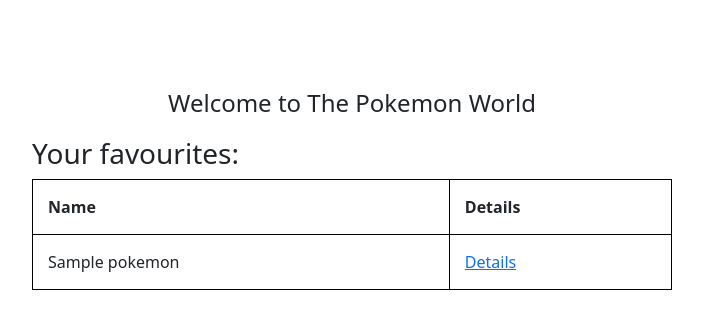
After one commit to AndrewPie/poke_fav, a Django app: template templates/pokemon/fav_list.html in a window 1280 px wide. The commit adds this page. Shown: the top 329 px of the page, without its empty margins (288-991 px from the left). Run offline with Django 3.2, Linux system fonts and the light colour scheme; the template is opened without the code that fills it: most values are stand-ins (such as "Sample title", 1, 10 or a date in 2020).

Commit message:
Created user favourites ListView (page)

```diff
--- a/pokemon/urls.py
+++ b/pokemon/urls.py
@@ -1,6 +1,6 @@
 from django.urls import path
 
-from pokemon.views import PokemonList, PokemonDetail, Favourite, Unfavourite
+from pokemon.views import PokemonList, PokemonDetail, Favourite, Unfavourite, FavouritesList
 
 app_name = 'pokemon'
 urlpatterns = [
@@ -8,4 +8,5 @@
     path('<int:pk>/', PokemonDetail.as_view(), name = 'detail'),
     path('<int:pk>/favourite', Favourite.as_view(), name = 'favourite'),
     path('<int:pk>/unfavourite', Unfavourite.as_view(), name = 'unfavourite'),
+    path('favourites/', FavouritesList.as_view(), name = 'fav'),
 ]
--- a/templates/base.html
+++ b/templates/base.html
@@ -39,7 +39,7 @@
                             <a class="nav-link" href="{% url 'pokemon:list' %}">Strona główna</a>
                         </li>
                         <li class="nav-item"></li>
-                            <a class="nav-link" href="">Ulubione</a>
+                            <a class="nav-link" href="{% url 'pokemon:fav' %}">Ulubione</a>
                         </li>
                     </ul>
                     <ul class="navbar-nav">
--- /dev/null
+++ b/templates/pokemon/fav_list.html
@@ -0,0 +1,35 @@
+{% extends "main.html" %}
+
+{% block content %}
+<style>
+    table, th, td {
+        border: 1px solid black;
+        border-collapse: collapse;
+    }
+    th, td {
+        padding: 15px;
+    }
+    table {
+        border-spacing: 5px;
+        width: 100%;
+    }
+</style>
+
+<h3>Your favourites:</h3>
+{% if not fav_list %}
+    <p>You don't have any favourite pokemon</p>
+{% else %}
+    <table>
+        <tr>
+            <th>Name</th>
+            <th>Details</th>
+        </tr>
+        {% for pokemon in fav_list %}
+        <tr>
+            <td>{{ pokemon.name }}</td>
+            <td><a href="{% url 'pokemon:detail' pk=pokemon.p_id %}">Details</a></td>
+        </tr>
+        {% endfor %}
+    </table>
+{% endif %}
+{% endblock %}
```
Also changed, not shown: pokemon/views.py (+12 -1 lines).
